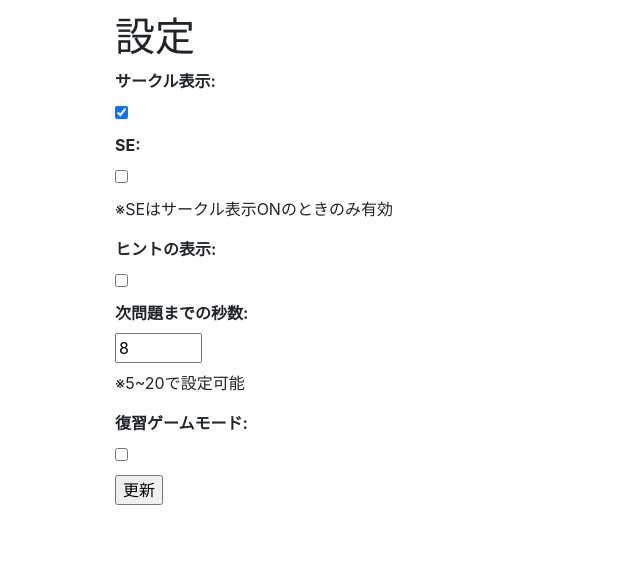
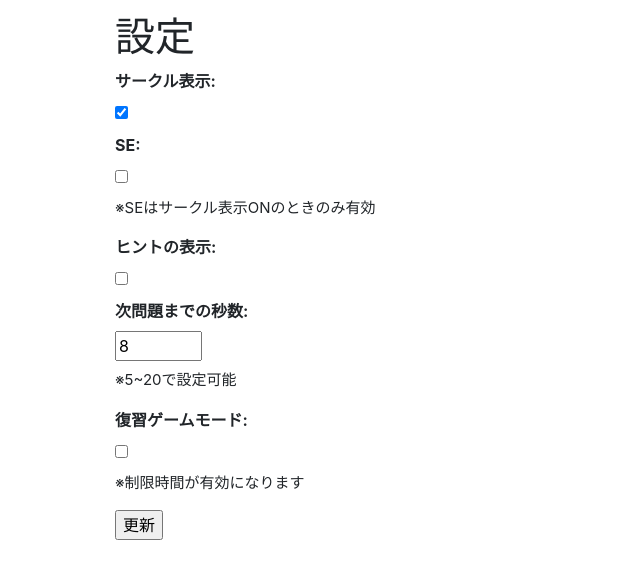
Before and after one commit to hagatasdelus/kanji_review, a Flask app: page /settings in a window 1280 px wide. Shown: the part 177-756 px from the top of the page, without its empty margins (0-640 px from the left). Run offline with Flask 3, Linux system fonts and the light colour scheme; some libraries are stand-ins or nearby versions.

Commit message:
:art: style update and remove

```diff
--- a/flaskr/static/css/register.css
+++ b/flaskr/static/css/register.css
@@ -1,7 +1,7 @@
-.input-wrapper {
+/* .input-wrapper {
     position: relative;
 }
 .input-wrapper label {
     position: absolute;
     inset: 1rem auto auto 1rem;
-}
+} */
--- /dev/null
+++ b/flaskr/static/css/settings.css
@@ -0,0 +1,3 @@
+.settings-description {
+    font-size: 15px;
+}
--- a/flaskr/static/scripts/answer.js
+++ b/flaskr/static/scripts/answer.js
@@ -21,11 +21,10 @@ const play_review_game = () => {
 }
 
 $(function () {
-  if (!gamemode) {
+  if (!gamemode)
     setInterval(get_answer, time);
-  } else {
+  else
     play_review_game();
-  }
 
   let idKanji = document.getElementById('kanji');
   let readingBlankEl = document.createElement('div');
--- a/flaskr/templates/settings.html
+++ b/flaskr/templates/settings.html
@@ -4,7 +4,7 @@
 設定 - {{ super() }}
 {% endblock %}
 {% block content %}
-<link rel="stylesheet" href="{{ url_for('static', filename='css/register.css')}}">
+<link rel="stylesheet" href="{{ url_for('static', filename='css/settings.css')}}">
 <script src="{{ url_for('static', filename='scripts/settings.js')}}"></script>
 <div class="regist">
     <h1>設定</h1>
@@ -15,11 +15,12 @@
         {{ form.csrf_token }}
         {{ render_field(form.circle, checked=circle_on) }}
         {{ render_field(form.success_sound, checked=se_on) }}
-        <p>※SEはサークル表示ONのときのみ有効</p>
+        <p class="settings-description">※SEはサークル表示ONのときのみ有効</p>
         {{ render_field(form.hints_exist, checked=hints_on)}}
         {{ render_field(form.next_Q_time, value=time) }}
-        <p>※5~20で設定可能</p>
+        <p class="settings-description">※5~20で設定可能</p>
         {{ render_field(form.review_mode, checked=gamemode)}}
+        <p class="settings-description">※制限時間が有効になります</p>
         {{ form.submit() }}
     </form>
 </div>
```
